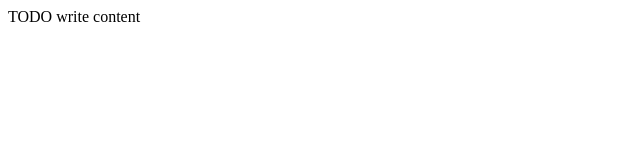
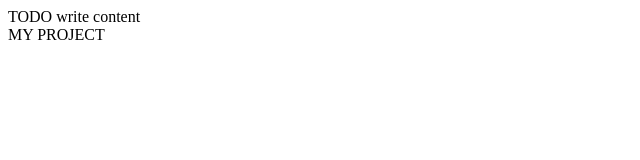
Before and after one commit to GO-MADsolutions/GO-MADsolutions.github.io, a website: page HTML5Application/public_html/index.html in a window 1280 px wide. Shown: the whole page, without its empty margins (0-640 px from the left). Drawn offline with Linux system fonts and the light colour scheme.

Commit message:
Commiting

```diff
--- a/HTML5Application/public_html/index.html
+++ b/HTML5Application/public_html/index.html
@@ -12,5 +12,7 @@
     </head>
     <body>
         <div>TODO write content</div>
+
+        MY PROJECT
     </body>
 </html>
```
